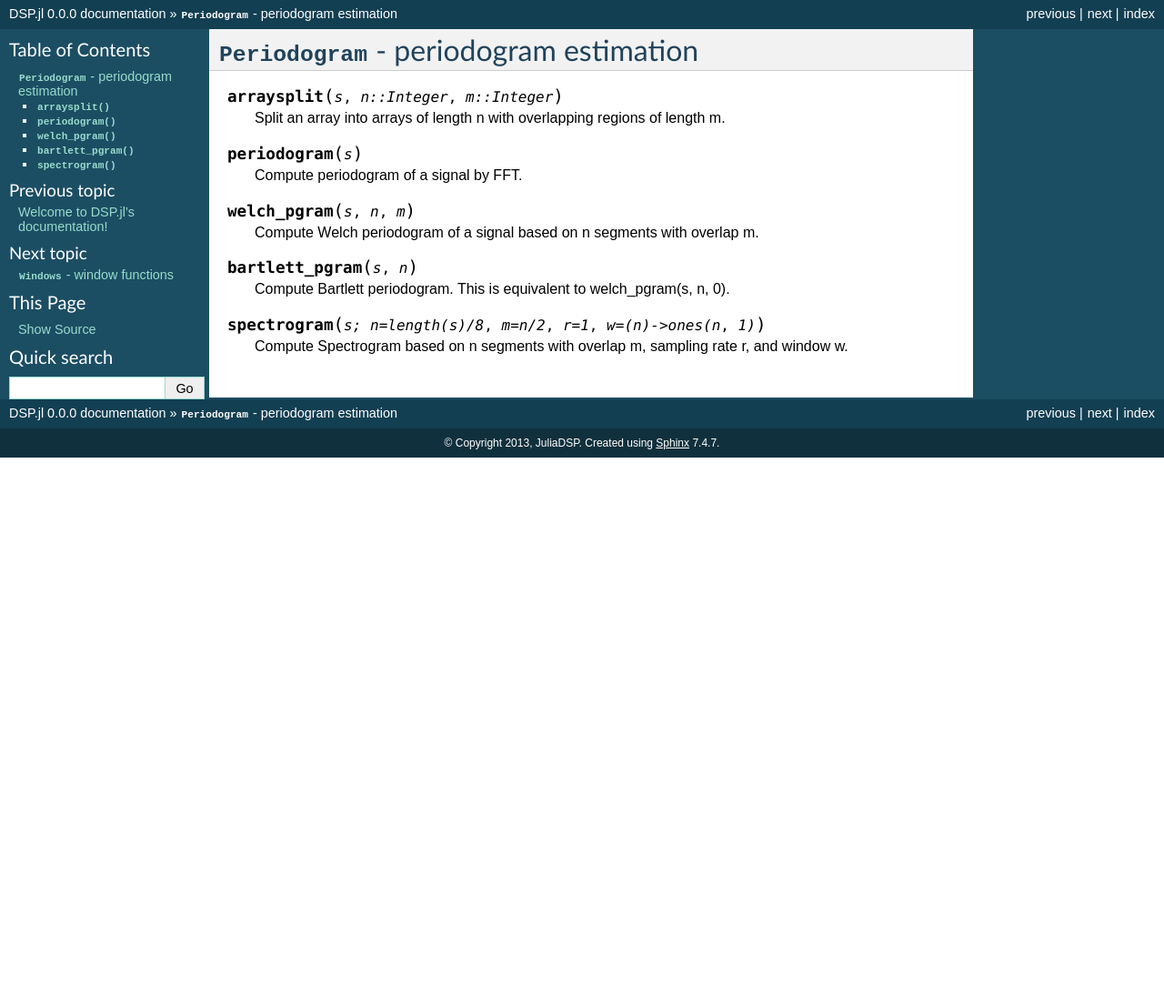
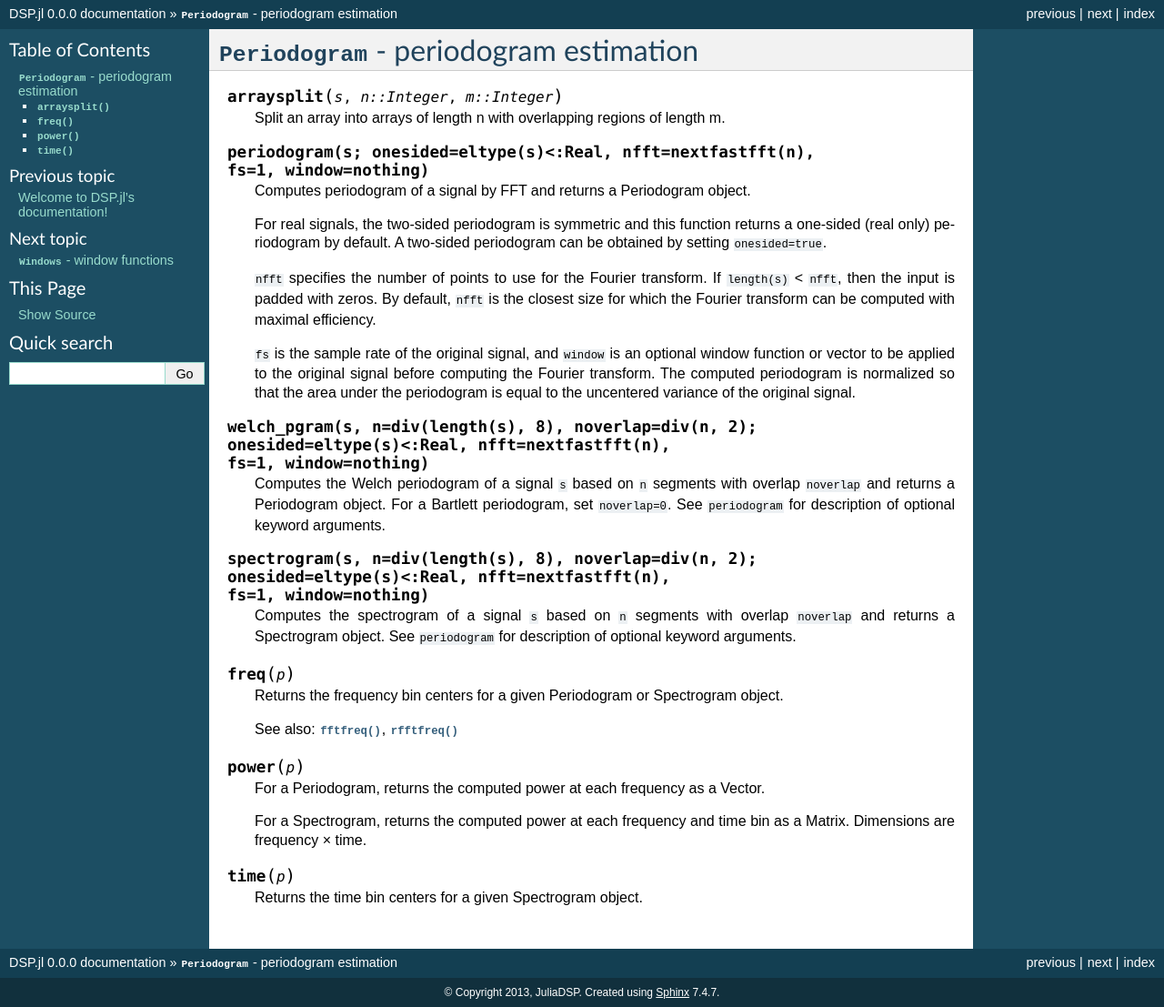
Before and after one commit to JuliaDSP/DSP.jl, a Sphinx documentation site: the page built from doc/periodogram.rst, in a window 1280 px wide. Shown: the whole page at 91% size. Built offline with Sphinx 7.4.7, drawn with Linux system fonts in a browser that asks for light colours; formulas are drawn with MathJax 3; before the commit the page ends 900 px from its top, so only the background shows below that.

Commit message:
Add documentation for changes in this PR

```diff
--- a/doc/periodogram.rst
+++ b/doc/periodogram.rst
@@ -5,18 +5,59 @@
 
     Split an array into arrays of length n with overlapping regions of length m.
 
-.. function:: periodogram(s)
+.. function:: periodogram(s; onesided=eltype(s)<:Real, nfft=nextfastfft(n),
+                          fs=1, window=nothing)
 
-    Compute periodogram of a signal by FFT.
+    Computes periodogram of a signal by FFT and returns a
+    Periodogram object.
 
-.. function:: welch_pgram(s, n, m)
+    For real signals, the two-sided periodogram is symmetric and this
+    function returns a one-sided (real only) periodogram by default. A
+    two-sided periodogram can be obtained by setting ``onesided=true``.
 
-    Compute Welch periodogram of a signal based on n segments with overlap m.
+    ``nfft`` specifies the number of points to use for the Fourier
+    transform. If ``length(s)`` < ``nfft``, then the input is padded
+    with zeros. By default, ``nfft`` is the closest size for which the
+    Fourier transform can be computed with maximal efficiency.
 
-.. function:: bartlett_pgram(s, n)
+    ``fs`` is the sample rate of the original signal, and ``window`` is
+    an optional window function or vector to be applied to the original
+    signal before computing the Fourier transform. The computed
+    periodogram is normalized so that the area under the periodogram is
+    equal to the uncentered variance of the original signal.
 
-    Compute Bartlett periodogram. This is equivalent to welch_pgram(s, n, 0).
+.. function:: welch_pgram(s, n=div(length(s), 8), noverlap=div(n, 2);
+                          onesided=eltype(s)<:Real, nfft=nextfastfft(n),
+                          fs=1, window=nothing)
 
-.. function:: spectrogram(s; n=length(s)/8, m=n/2, r=1, w=(n)->ones(n,1))
+    Computes the Welch periodogram of a signal ``s`` based on ``n``
+    segments with overlap ``noverlap`` and returns a Periodogram
+    object. For a Bartlett periodogram, set ``noverlap=0``. See
+    ``periodogram`` for description of optional keyword arguments.
 
-    Compute Spectrogram based on n segments with overlap m, sampling rate r, and window w.
+.. function:: spectrogram(s, n=div(length(s), 8), noverlap=div(n, 2);
+                          onesided=eltype(s)<:Real, nfft=nextfastfft(n),
+                          fs=1, window=nothing)
+
+    Computes the spectrogram of a signal ``s`` based on ``n`` segments
+    with overlap ``noverlap`` and returns a Spectrogram object. See
+    ``periodogram`` for description of optional keyword arguments.
+
+.. function:: freq(p)
+
+	Returns the frequency bin centers for a given Periodogram or
+	Spectrogram object.
+
+	See also: :func:`fftfreq`, :func:`rfftfreq`
+
+.. function:: power(p)
+
+    For a Periodogram, returns the computed power at each frequency as
+    a Vector.
+
+    For a Spectrogram, returns the computed power at each frequency and
+    time bin as a Matrix. Dimensions are frequency × time.
+
+.. function:: time(p)
+
+    Returns the time bin centers for a given Spectrogram object.
```
Also changed, not shown: doc/util.rst (+21 -0 lines).
